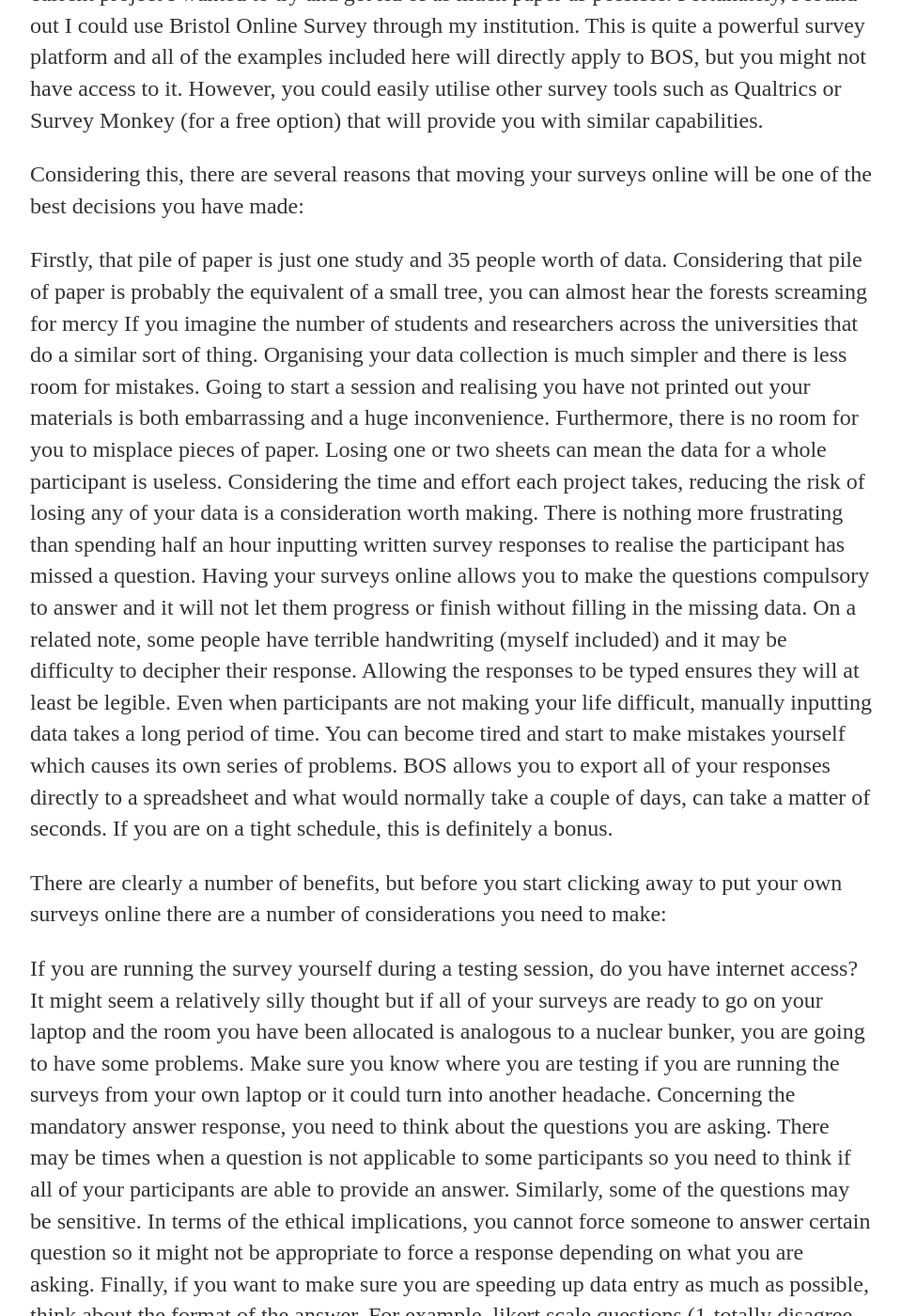
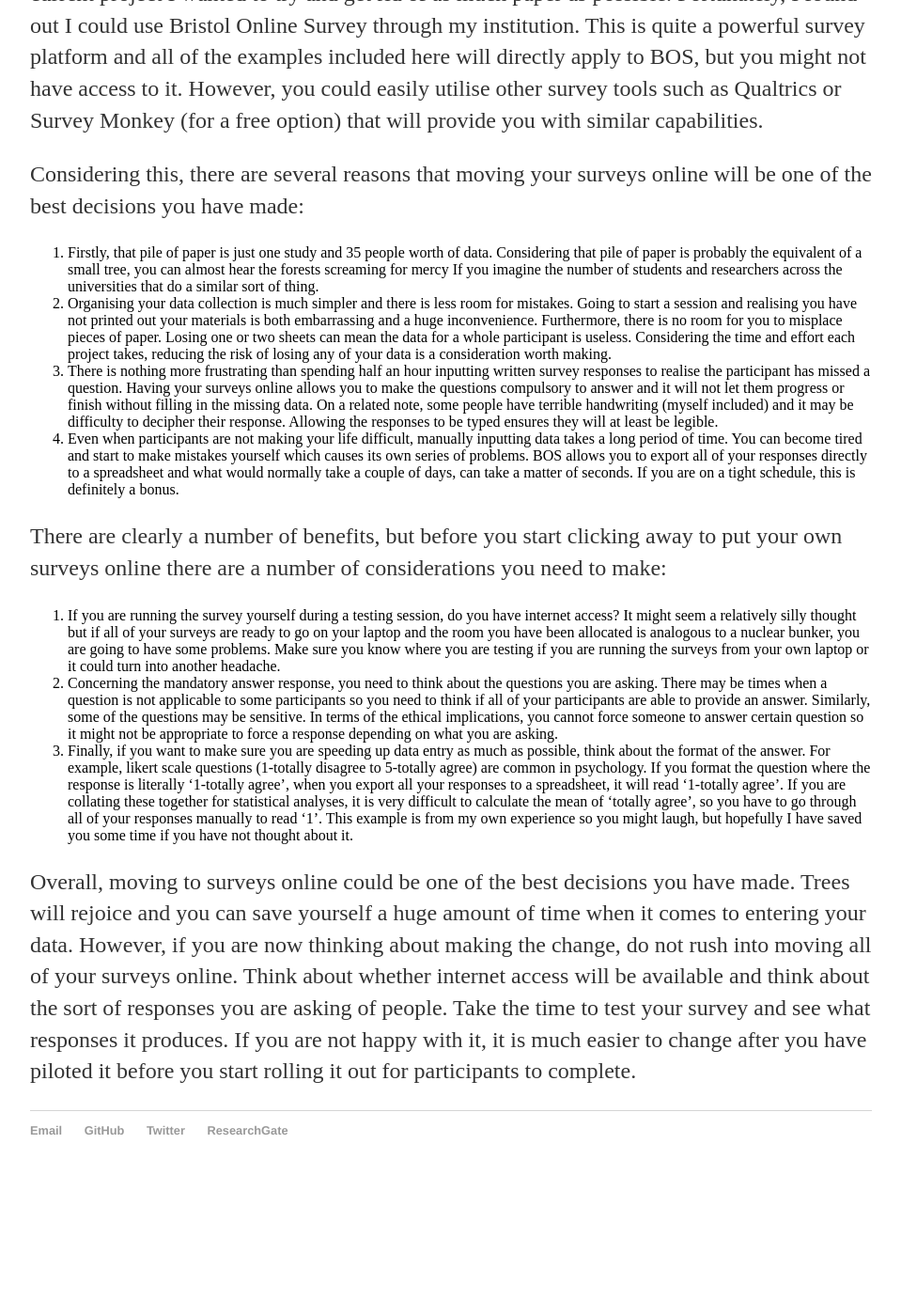
Before and after one commit to JamesEBartlett/JamesEBartlett.github.io, a Jekyll site: the page built from _posts/2016-04-24-move-surveys-online.md, in a window 1280 px wide and 1400 px high, scrolled down 412 px. Shown: the whole window at 94% size, without its empty margins (160-1119 px from the left). Built offline with Jekyll 4.4.1, drawn with Linux system fonts in a browser that asks for light colours; after the commit the page ends 1682 px from its top, so only the background shows below that; some of the changed text lies outside the part shown.

Commit message:
Add list

```diff
--- a/_posts/2016-04-24-move-surveys-online.md
+++ b/_posts/2016-04-24-move-surveys-online.md
@@ -8,17 +8,17 @@ For my current project I wanted to try and get rid of as much paper as possible.
 
 Considering this, there are several reasons that moving your surveys online will be one of the best decisions you have made:
 
-Firstly, that pile of paper is just one study and 35 people worth of data. Considering that pile of paper is probably the equivalent of a small tree, you can almost hear the forests screaming for mercy If you imagine the number of students and researchers across the universities that do a similar sort of thing.
-Organising your data collection is much simpler and there is less room for mistakes. Going to start a session and realising you have not printed out your materials is both embarrassing and a huge inconvenience. Furthermore, there is no room for you to misplace pieces of paper. Losing one or two sheets can mean the data for a whole participant is useless. Considering the time and effort each project takes, reducing the risk of losing any of your data is a consideration worth making.
-There is nothing more frustrating than spending half an hour inputting written survey responses to realise the participant has missed a question. Having your surveys online allows you to make the questions compulsory to answer and it will not let them progress or finish without filling in the missing data. On a related note, some people have terrible handwriting (myself included) and it may be difficulty to decipher their response. Allowing the responses to be typed ensures they will at least be legible.
-Even when participants are not making your life difficult, manually inputting data takes a long period of time. You can become tired and start to make mistakes yourself which causes its own series of problems. BOS allows you to export all of your responses directly to a spreadsheet and what would normally take a couple of days, can take a matter of seconds. If you are on a tight schedule, this is definitely a bonus.
+1. Firstly, that pile of paper is just one study and 35 people worth of data. Considering that pile of paper is probably the equivalent of a small tree, you can almost hear the forests screaming for mercy If you imagine the number of students and researchers across the universities that do a similar sort of thing.
+2. Organising your data collection is much simpler and there is less room for mistakes. Going to start a session and realising you have not printed out your materials is both embarrassing and a huge inconvenience. Furthermore, there is no room for you to misplace pieces of paper. Losing one or two sheets can mean the data for a whole participant is useless. Considering the time and effort each project takes, reducing the risk of losing any of your data is a consideration worth making.
+3. There is nothing more frustrating than spending half an hour inputting written survey responses to realise the participant has missed a question. Having your surveys online allows you to make the questions compulsory to answer and it will not let them progress or finish without filling in the missing data. On a related note, some people have terrible handwriting (myself included) and it may be difficulty to decipher their response. Allowing the responses to be typed ensures they will at least be legible.
+4. Even when participants are not making your life difficult, manually inputting data takes a long period of time. You can become tired and start to make mistakes yourself which causes its own series of problems. BOS allows you to export all of your responses directly to a spreadsheet and what would normally take a couple of days, can take a matter of seconds. If you are on a tight schedule, this is definitely a bonus.
 
 
 There are clearly a number of benefits, but before you start clicking away to put your own surveys online there are a number of considerations you need to make:
 
-If you are running the survey yourself during a testing session, do you have internet access? It might seem a relatively silly thought but if all of your surveys are ready to go on your laptop and the room you have been allocated is analogous to a nuclear bunker, you are going to have some problems. Make sure you know where you are testing if you are running the surveys from your own laptop or it could turn into another headache.
-Concerning the mandatory answer response, you need to think about the questions you are asking. There may be times when a question is not applicable to some participants so you need to think if all of your participants are able to provide an answer. Similarly, some of the questions may be sensitive. In terms of the ethical implications, you cannot force someone to answer certain question so it might not be appropriate to force a response depending on what you are asking.
-Finally, if you want to make sure you are speeding up data entry as much as possible, think about the format of the answer. For example, likert scale questions (1-totally disagree to 5-totally agree) are common in psychology. If you format the question where the response is literally ‘1-totally agree’, when you export all your responses to a spreadsheet, it will read ‘1-totally agree’. If you are collating these together for statistical analyses, it is very difficult to calculate the mean of ‘totally agree’, so you have to go through all of your responses manually to read ‘1’. This example is from my own experience so you might laugh, but hopefully I have saved you some time if you have not thought about it.
+1. If you are running the survey yourself during a testing session, do you have internet access? It might seem a relatively silly thought but if all of your surveys are ready to go on your laptop and the room you have been allocated is analogous to a nuclear bunker, you are going to have some problems. Make sure you know where you are testing if you are running the surveys from your own laptop or it could turn into another headache.
+2. Concerning the mandatory answer response, you need to think about the questions you are asking. There may be times when a question is not applicable to some participants so you need to think if all of your participants are able to provide an answer. Similarly, some of the questions may be sensitive. In terms of the ethical implications, you cannot force someone to answer certain question so it might not be appropriate to force a response depending on what you are asking.
+3. Finally, if you want to make sure you are speeding up data entry as much as possible, think about the format of the answer. For example, likert scale questions (1-totally disagree to 5-totally agree) are common in psychology. If you format the question where the response is literally ‘1-totally agree’, when you export all your responses to a spreadsheet, it will read ‘1-totally agree’. If you are collating these together for statistical analyses, it is very difficult to calculate the mean of ‘totally agree’, so you have to go through all of your responses manually to read ‘1’. This example is from my own experience so you might laugh, but hopefully I have saved you some time if you have not thought about it.
 
 
 Overall, moving to surveys online could be one of the best decisions you have made. Trees will rejoice and you can save yourself a huge amount of time when it comes to entering your data. However, if you are now thinking about making the change, do not rush into moving all of your surveys online. Think about whether internet access will be available and think about the sort of responses you are asking of people. Take the time to test your survey and see what responses it produces. If you are not happy with it, it is much easier to change after you have piloted it before you start rolling it out for participants to complete.
```
